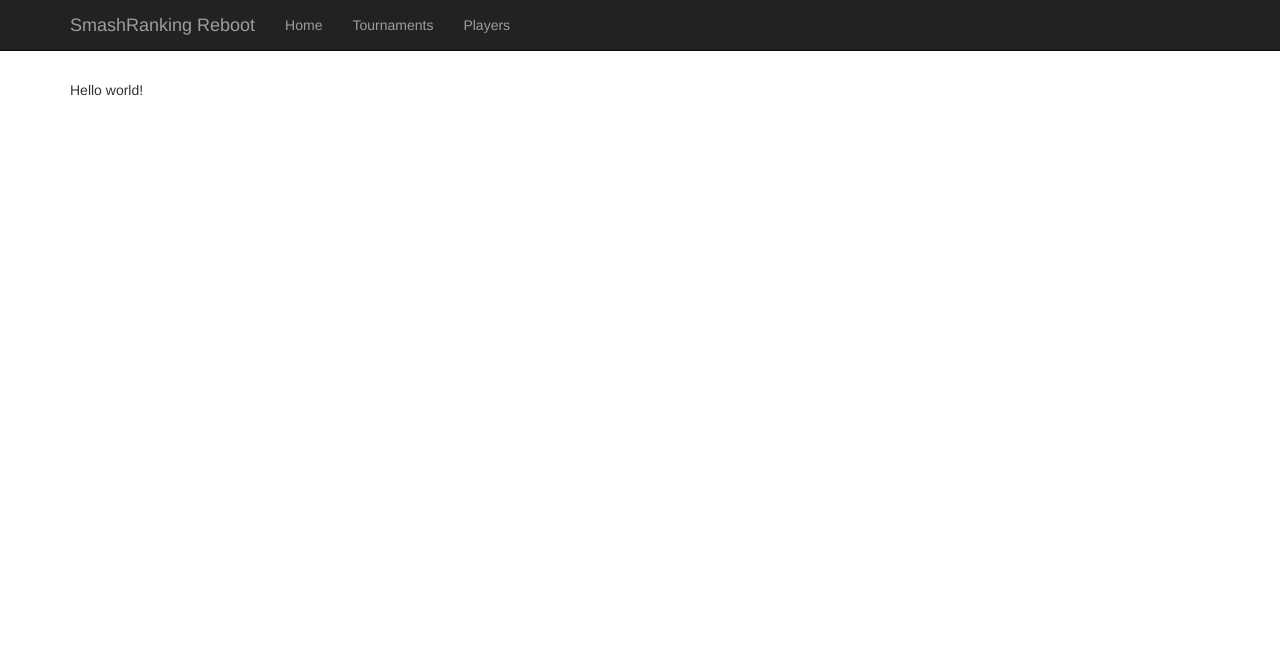
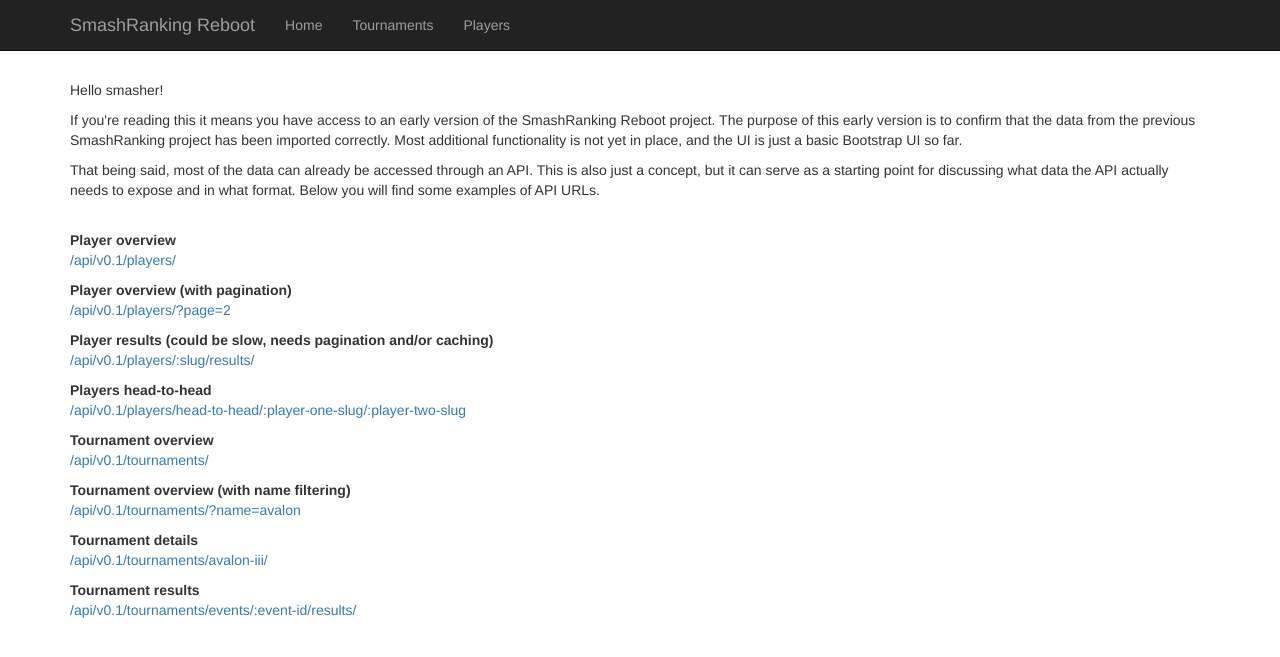
Before and after one commit to deMenschRutger/SmashArchive, a Symfony app: template deploy/src/AppBundle/Resources/views/Default/index.html.twig in a window 1280 px wide. Shown: the top 657 px of the page. Run offline with Twig, Linux system fonts and the light colour scheme; the template is opened without the code that fills it, so the values that code supplies are empty; some libraries are stand-ins or nearby versions.

Commit message:
Add some information about the project to the frontpage

```diff
--- a/deploy/src/ApiBundle/Controller/PlayerController.php
+++ b/deploy/src/ApiBundle/Controller/PlayerController.php
@@ -41,7 +41,7 @@ class PlayerController extends AbstractDefaultController
      * @param string $slug
      * @return array
      *
-     * @Route("/{slug}/results/")
+     * @Route("/{slug}/results/", name="api_players_results")
      */
     public function resultsAction($slug)
     {
@@ -56,7 +56,7 @@ class PlayerController extends AbstractDefaultController
      * @param string $playerTwoSlug
      * @return array
      *
-     * @Route("/head-to-head/{playerOneSlug}/{playerTwoSlug}/")
+     * @Route("/head-to-head/{playerOneSlug}/{playerTwoSlug}/", name="api_players_head_to_head")
      */
     public function headToHeadAction($playerOneSlug, $playerTwoSlug)
     {
--- a/deploy/src/ApiBundle/Controller/TournamentController.php
+++ b/deploy/src/ApiBundle/Controller/TournamentController.php
@@ -55,7 +55,7 @@ class TournamentController extends AbstractDefaultController
      * @param int $eventId
      * @return array
      *
-     * @Route("/event/{eventId}/results/")
+     * @Route("/events/{eventId}/results/", name="api_tournaments_results")
      */
     public function resultsAction($eventId)
     {
--- a/deploy/src/AppBundle/Resources/views/Default/index.html.twig
+++ b/deploy/src/AppBundle/Resources/views/Default/index.html.twig
@@ -2,6 +2,76 @@
 
 {% block body %}
 
-    Hello world!
+    <p>
+        Hello smasher!
+    </p>
+    <p>
+        If you're reading this it means you have access to an early version of the SmashRanking Reboot project. The
+        purpose of this early version is to confirm that the data from the previous SmashRanking project has been
+        imported correctly. Most additional functionality is not yet in place, and the UI is just a basic Bootstrap
+        UI so far.
+    </p>
+    <p>
+        That being said, most of the data can already be accessed through an API. This is also just a concept, but it
+        can serve as a starting point for discussing what data the API actually needs to expose and in what format.
+        Below you will find some examples of API URLs.
+    </p>
+    <br>
+    <p>
+        <strong>Player overview</strong>
+        <br>
+        <a href="{{ url('api_players_overview') }}">
+            /api/v0.1/players/
+        </a>
+    </p>
+    <p>
+        <strong>Player overview (with pagination)</strong>
+        <br>
+        <a href="{{ url('api_players_overview', { 'page': 2 }) }}">
+            /api/v0.1/players/?page=2
+        </a>
+    </p>
+    <p>
+        <strong>Player results (could be slow, needs pagination and/or caching)</strong>
+        <br>
+        <a href="{{ url('api_players_results', { 'slug': 'armada' }) }}">
+            /api/v0.1/players/:slug/results/
+        </a>
+    </p>
+    <p>
+        <strong>Players head-to-head</strong>
+        <br>
+        <a href="{{ url('api_players_head_to_head', { 'playerOneSlug': 'amsah', 'playerTwoSlug': 'zgetto' }) }}">
+            /api/v0.1/players/head-to-head/:player-one-slug/:player-two-slug
+        </a>
+    </p>
+    <p>
+        <strong>Tournament overview</strong>
+        <br>
+        <a href="{{ url('api_tournaments_overview') }}">
+            /api/v0.1/tournaments/
+        </a>
+    </p>
+    <p>
+        <strong>Tournament overview (with name filtering)</strong>
+        <br>
+        <a href="{{ url('api_tournaments_overview', { 'name': 'avalon' }) }}">
+            /api/v0.1/tournaments/?name=avalon
+        </a>
+    </p>
+    <p>
+        <strong>Tournament details</strong>
+        <br>
+        <a href="{{ url('api_tournaments_details', { 'slug': 'avalon-iii' }) }}">
+            /api/v0.1/tournaments/avalon-iii/
+        </a>
+    </p>
+    <p>
+        <strong>Tournament results</strong>
+        <br>
+        <a href="{{ url('api_tournaments_results', { 'eventId': 1 }) }}">
+            /api/v0.1/tournaments/events/:event-id/results/
+        </a>
+    </p>
 
 {% endblock %}
```
Also changed, not shown: deploy/src/AppBundle/Importer/SmashRanking/Importer.php (+5 -5 lines).
